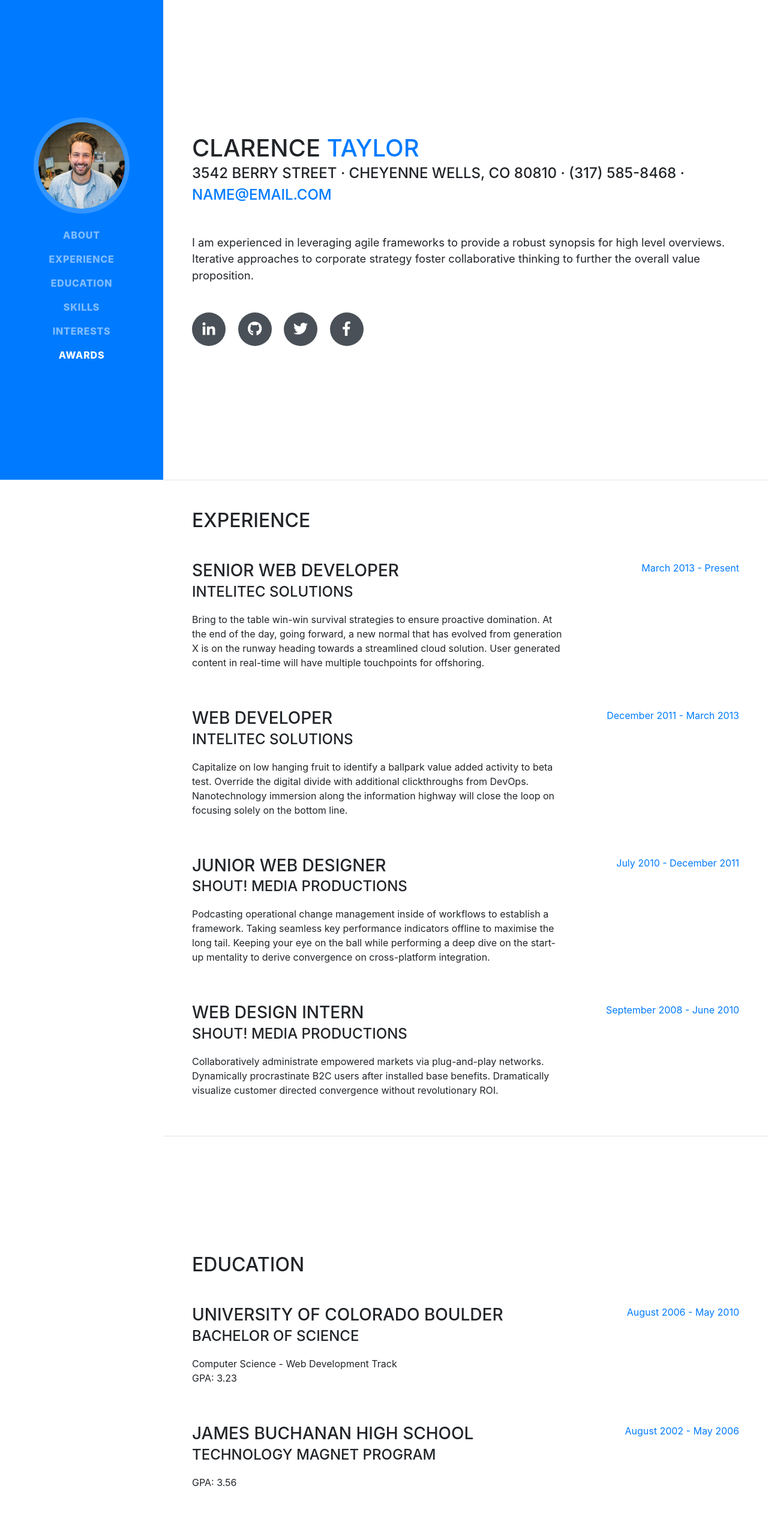
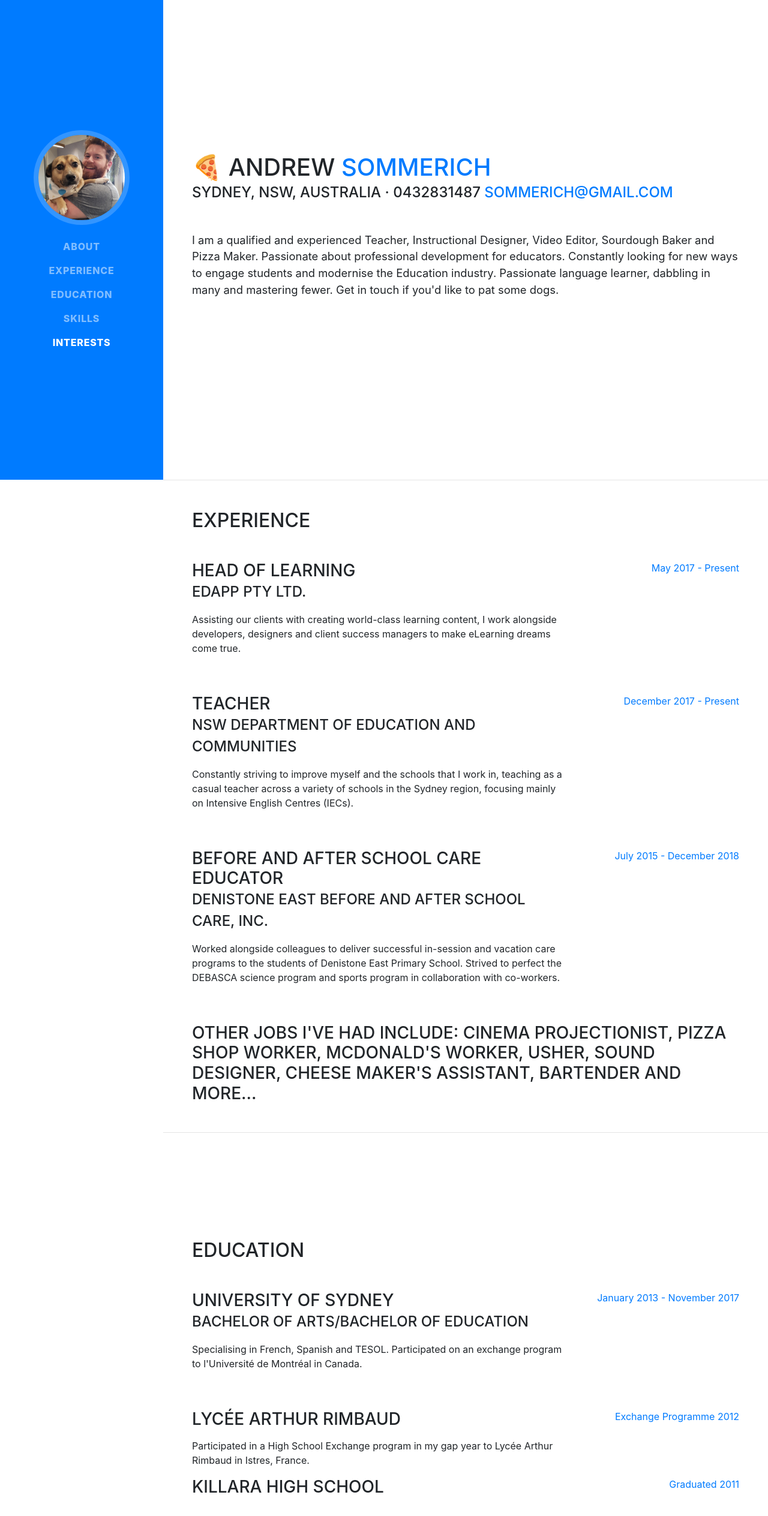
Before and after one commit to andrew-pizza/andrew-pizza.github.io, a website with bundled scripts: page index.html in a window 1280 px wide. Shown: the top 2528 px of the page at 60% size. Built offline with nearby package versions, Linux system fonts and the light colour scheme; a web font is replaced by a local one.

Commit message:
Updates to site
Updates

```diff
--- a/index.html
+++ b/index.html
@@ -27,9 +27,9 @@
 
     <nav class="navbar navbar-expand-lg navbar-dark bg-primary fixed-top" id="sideNav">
       <a class="navbar-brand js-scroll-trigger" href="#page-top">
-        <span class="d-block d-lg-none">Clarence Taylor</span>
+        <span class="d-block d-lg-none">Andrew Sommerich</span>
         <span class="d-none d-lg-block">
-          <img class="img-fluid img-profile rounded-circle mx-auto mb-2" src="img/profile.jpg" alt="">
+          <img class="img-fluid img-profile rounded-circle mx-auto mb-2" src="img/39054776_269228437228001_2869106705701011456_n.jpg" alt="">
         </span>
       </a>
       <button class="navbar-toggler" type="button" data-toggle="collapse" data-target="#navbarSupportedContent" aria-controls="navbarSupportedContent" aria-expanded="false" aria-label="Toggle navigation">
@@ -52,9 +52,6 @@
           <li class="nav-item">
             <a class="nav-link js-scroll-trigger" href="#interests">Interests</a>
           </li>
-          <li class="nav-item">
-            <a class="nav-link js-scroll-trigger" href="#awards">Awards</a>
-          </li>
         </ul>
       </div>
     </nav>
@@ -63,81 +60,57 @@
 
       <section class="resume-section p-3 p-lg-5 d-flex d-column" id="about">
         <div class="my-auto">
-          <h1 class="mb-0">Clarence
-            <span class="text-primary">Taylor</span>
+          <h1 class="mb-0"> 🍕 Andrew
+            <span class="text-primary">Sommerich </span>
           </h1>
-          <div class="subheading mb-5">3542 Berry Street · Cheyenne Wells, CO 80810 · (317) 585-8468 ·
-            <a href="mailto:name@email.com">name@email.com</a>
+          <div class="subheading mb-5"> Sydney, NSW, Australia · 0432831487
+            <a href="mailto:sommerich@gmail.com">sommerich@gmail.com</a>
           </div>
-          <p class="lead mb-5">I am experienced in leveraging agile frameworks to provide a robust synopsis for high level overviews. Iterative approaches to corporate strategy foster collaborative thinking to further the overall value proposition.</p>
-          <div class="social-icons">
-            <a href="#">
-              <i class="fab fa-linkedin-in"></i>
-            </a>
-            <a href="#">
-              <i class="fab fa-github"></i>
-            </a>
-            <a href="#">
-              <i class="fab fa-twitter"></i>
-            </a>
-            <a href="#">
-              <i class="fab fa-facebook-f"></i>
-            </a>
-          </div>
-        </div>
+          <p class="lead mb-5">I am a qualified and experienced Teacher, Instructional Designer, Video Editor, Sourdough Baker and Pizza Maker. Passionate about professional development for educators. Constantly looking for new ways to engage students and modernise the Education industry. Passionate language learner, dabbling in many and mastering fewer. Get in touch if you'd
+            like to pat some dogs. </p>
       </section>
-
       <hr class="m-0">
-
       <section class="resume-section p-3 p-lg-5 d-flex flex-column" id="experience">
         <div class="my-auto">
           <h2 class="mb-5">Experience</h2>
-
           <div class="resume-item d-flex flex-column flex-md-row mb-5">
             <div class="resume-content mr-auto">
-              <h3 class="mb-0">Senior Web Developer</h3>
-              <div class="subheading mb-3">Intelitec Solutions</div>
-              <p>Bring to the table win-win survival strategies to ensure proactive domination. At the end of the day, going forward, a new normal that has evolved from generation X is on the runway heading towards a streamlined cloud solution. User generated content in real-time will have multiple touchpoints for offshoring.</p>
+              <h3 class="mb-0">Head of Learning</h3>
+              <div class="subheading mb-3">EdApp Pty Ltd. </div>
+              <p>Assisting our clients with creating world-class learning content, I work alongside developers, designers and client success managers to make eLearning dreams come true.</p>
             </div>
             <div class="resume-date text-md-right">
-              <span class="text-primary">March 2013 - Present</span>
+              <span class="text-primary">May 2017 - Present</span>
             </div>
           </div>
 
           <div class="resume-item d-flex flex-column flex-md-row mb-5">
             <div class="resume-content mr-auto">
-              <h3 class="mb-0">Web Developer</h3>
-              <div class="subheading mb-3">Intelitec Solutions</div>
-              <p>Capitalize on low hanging fruit to identify a ballpark value added activity to beta test. Override the digital divide with additional clickthroughs from DevOps. Nanotechnology immersion along the information highway will close the loop on focusing solely on the bottom line.</p>
+              <h3 class="mb-0">Teacher</h3>
+              <div class="subheading mb-3">NSW Department of Education and Communities</div>
+              <p>Constantly striving to improve myself and the schools that I work in, teaching as a casual teacher across a variety of schools in the Sydney region, focusing mainly on Intensive English Centres (IECs).</p>
             </div>
             <div class="resume-date text-md-right">
-              <span class="text-primary">December 2011 - March 2013</span>
+              <span class="text-primary">December 2017 - Present</span>
             </div>
           </div>
 
           <div class="resume-item d-flex flex-column flex-md-row mb-5">
             <div class="resume-content mr-auto">
-              <h3 class="mb-0">Junior Web Designer</h3>
-              <div class="subheading mb-3">Shout! Media Productions</div>
-              <p>Podcasting operational change management inside of workflows to establish a framework. Taking seamless key performance indicators offline to maximise the long tail. Keeping your eye on the ball while performing a deep dive on the start-up mentality to derive convergence on cross-platform integration.</p>
+              <h3 class="mb-0">Before and After School Care Educator</h3>
+              <div class="subheading mb-3">Denistone East Before and After School Care, Inc.</div>
+              <p>Worked alongside colleagues to deliver successful in-session and vacation care programs to the students of Denistone East Primary School. Strived to perfect the DEBASCA science program and sports program in collaboration with co-workers.</p>
             </div>
             <div class="resume-date text-md-right">
-              <span class="text-primary">July 2010 - December 2011</span>
+              <span class="text-primary">July 2015 - December 2018</span>
             </div>
+                </div>
+
+        <div class="resume-content mr-auto">
+        <h3 class="mb-0">Other Jobs I've had include: Cinema projectionist, pizza shop worker, McDonald's worker, Usher, sound designer, cheese maker's assistant, bartender and more... </h3>
           </div>
 
-          <div class="resume-item d-flex flex-column flex-md-row">
-            <div class="resume-content mr-auto">
-              <h3 class="mb-0">Web Design Intern</h3>
-              <div class="subheading mb-3">Shout! Media Productions</div>
-              <p>Collaboratively administrate empowered markets via plug-and-play networks. Dynamically procrastinate B2C users after installed base benefits. Dramatically visualize customer directed convergence without revolutionary ROI.</p>
-            </div>
-            <div class="resume-date text-md-right">
-              <span class="text-primary">September 2008 - June 2010</span>
-            </div>
-          </div>
 
-        </div>
 
       </section>
 
@@ -149,24 +122,34 @@
 
           <div class="resume-item d-flex flex-column flex-md-row mb-5">
             <div class="resume-content mr-auto">
-              <h3 class="mb-0">University of Colorado Boulder</h3>
-              <div class="subheading mb-3">Bachelor of Science</div>
-              <div>Computer Science - Web Development Track</div>
-              <p>GPA: 3.23</p>
+              <h3 class="mb-0">University of Sydney</h3>
+              <div class="subheading mb-3">Bachelor of Arts/Bachelor of Education</div>
+              <div>Specialising in French, Spanish and TESOL. Participated on an exchange program to l'Université de Montréal in Canada. </div>
+              <p></p>
             </div>
             <div class="resume-date text-md-right">
-              <span class="text-primary">August 2006 - May 2010</span>
+              <span class="text-primary">January 2013 - November 2017</span>
+            </div>
+          </div>
+         <div class="resume-item d-flex flex-column flex-md-row">
+            <div class="resume-content mr-auto">
+              <h3 class="mb-0">Lycée Arthur Rimbaud</h3>
+              <div class="subheading mb-3"></div>
+              <p>Participated in a High School Exchange program in my gap year to Lycée Arthur Rimbaud in Istres, France. </p>
+            </div>
+            <div class="resume-date text-md-right">
+              <span class="text-primary">Exchange Programme 2012</span>
             </div>
           </div>
 
-          <div class="resume-item d-flex flex-column flex-md-row">
+        <div class="resume-item d-flex flex-column flex-md-row">
             <div class="resume-content mr-auto">
-              <h3 class="mb-0">James Buchanan High School</h3>
-              <div class="subheading mb-3">Technology Magnet Program</div>
-              <p>GPA: 3.56</p>
+              <h3 class="mb-0">Killara High School</h3>
+              <div class="subheading mb-3"></div>
+              <p></p>
             </div>
             <div class="resume-date text-md-right">
-              <span class="text-primary">August 2002 - May 2006</span>
+              <span class="text-primary">Graduated 2011</span>
             </div>
           </div>
 
@@ -179,47 +162,8 @@
         <div class="my-auto">
           <h2 class="mb-5">Skills</h2>
 
-          <div class="subheading mb-3">Programming Languages &amp; Tools</div>
-          <ul class="list-inline dev-icons">
-            <li class="list-inline-item">
-              <i class="fab fa-html5"></i>
-            </li>
-            <li class="list-inline-item">
-              <i class="fab fa-css3-alt"></i>
-            </li>
-            <li class="list-inline-item">
-              <i class="fab fa-js-square"></i>
-            </li>
-            <li class="list-inline-item">
-              <i class="fab fa-angular"></i>
-            </li>
-            <li class="list-inline-item">
-              <i class="fab fa-react"></i>
-            </li>
-            <li class="list-inline-item">
-              <i class="fab fa-node-js"></i>
-            </li>
-            <li class="list-inline-item">
-              <i class="fab fa-sass"></i>
-            </li>
-            <li class="list-inline-item">
-              <i class="fab fa-less"></i>
-            </li>
-            <li class="list-inline-item">
-              <i class="fab fa-wordpress"></i>
-            </li>
-            <li class="list-inline-item">
-              <i class="fab fa-gulp"></i>
-            </li>
-            <li class="list-inline-item">
-              <i class="fab fa-grunt"></i>
-            </li>
-            <li class="list-inline-item">
-              <i class="fab fa-npm"></i>
-            </li>
-          </ul>
 
-          <div class="subheading mb-3">Workflow</div>
+          <div class="subheading mb-3">Certifications</div>
           <ul class="fa-ul mb-0">
             <li>
               <i class="fa-li fa fa-check"></i>
```
Also changed, not shown: img/39054776_269228437228001_2869106705701011456_n.jpg (added), 2 other files.
